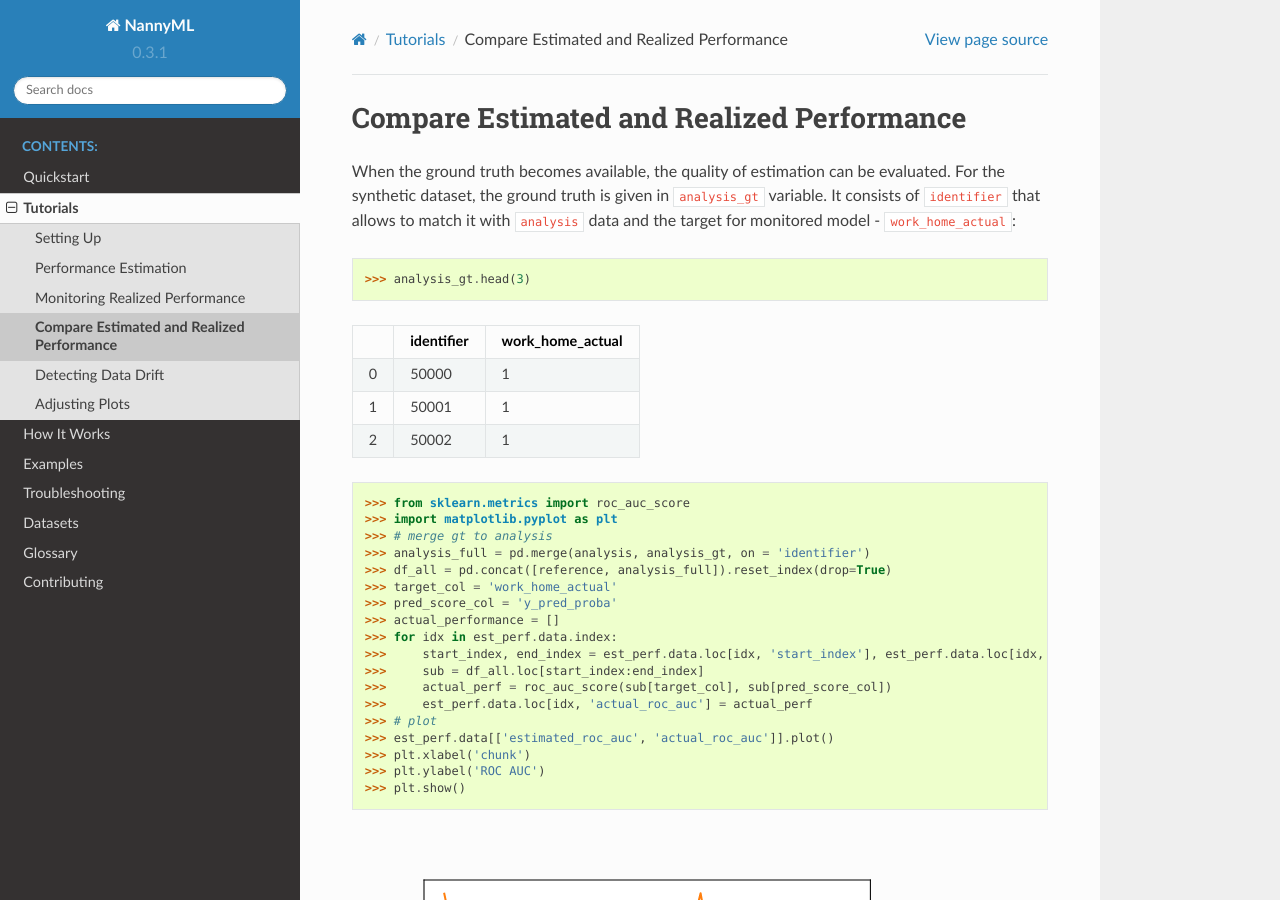
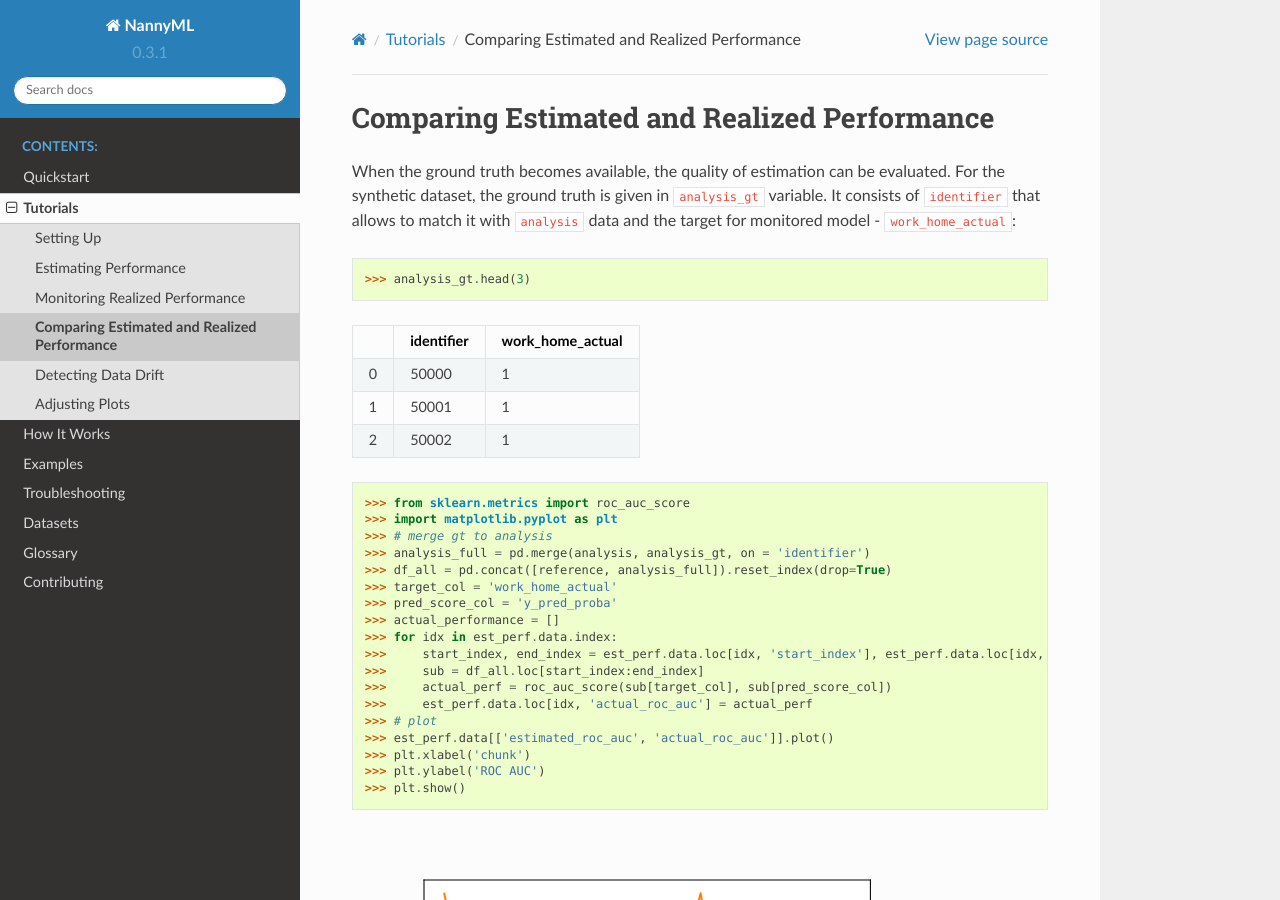
Before and after one commit to NannyML/nannyml, a Sphinx documentation site: the page built from docs/tutorials/compare_estimated_and_realized_performance.rst, in a window 1280 px wide and 900 px high. Built offline with Sphinx 7.4.7 and the Read the Docs theme 2.0.0, drawn with Linux system fonts in a browser that asks for light colours; pages that are not in the unit, such as notebooks, are missing from menus.

Commit message:
Renamed some tutorials to fit the pattern

```diff
--- a/docs/tutorials/compare_estimated_and_realized_performance.rst
+++ b/docs/tutorials/compare_estimated_and_realized_performance.rst
@@ -1,8 +1,8 @@
 .. _compare_estimated_and_realized_performance:
 
-==========================================
-Compare Estimated and Realized Performance
-==========================================
+============================================
+Comparing Estimated and Realized Performance
+============================================
 
 
 When the ground truth becomes available, the quality of estimation can be evaluated. For the synthetic dataset, the
--- a/docs/tutorials/performance_estimation.rst
+++ b/docs/tutorials/performance_estimation.rst
@@ -1,7 +1,7 @@
 .. _performance-estimation:
 
 ============================================
-Performance Estimation
+Estimating Performance
 ============================================
 
 Why Perform Performance Estimation
```
